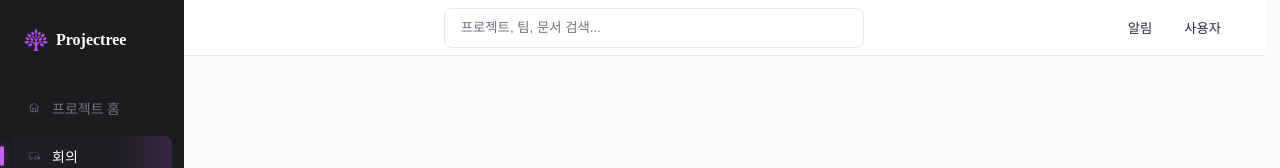
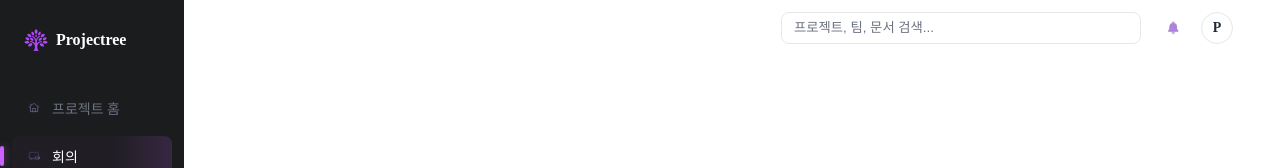
Before and after one commit to Tokwasp/Projectree, a React (Vite) app in the folder Frontend/: page /projects/1/meeting in a window 1280 px wide. Shown: the top 168 px of the page. Built offline with nearby package versions, Linux system fonts and the light colour scheme; no server answers.

Commit message:
S15P11D205-105: feat: 공통 헤더 디자인 및 스크롤 스타일 개선

```diff
--- a/Frontend/src/components/AppHeader/AppHeader.module.css
+++ b/Frontend/src/components/AppHeader/AppHeader.module.css
@@ -1,7 +1,7 @@
 .container {
   display: flex;
   align-items: center;
-  justify-content: space-between;
+  justify-content: flex-end;
   width: 100%;
   max-width: var(--container-width);
   height: 100%;
@@ -10,16 +10,14 @@
 }
 
 .searchArea {
-  display: flex;
-  flex: 1;
-  justify-content: center;
+  width: min(30vw, 360px);
 }
 
 .searchInput {
   width: 100%;
-  max-width: 420px;
-  height: var(--space-10);
-  padding: 0 var(--space-4);
+  max-width: 360px;
+  height: var(--space-8);
+  padding: 0 var(--space-3);
   color: var(--color-text);
   background: var(--color-white);
   border: 1px solid var(--color-border);
@@ -38,13 +36,17 @@
 .actions {
   display: flex;
   align-items: center;
-  gap: var(--space-2);
-  margin-left: var(--space-6);
+  gap: var(--space-3);
+  margin-left: var(--space-4);
 }
 
 .actionButton {
-  height: var(--space-10);
-  padding: 0 var(--space-3);
+  display: flex;
+  width: var(--space-8);
+  height: var(--space-8);
+  align-items: center;
+  justify-content: center;
+  padding: 0;
   color: var(--color-text);
   background: transparent;
   border: 0;
@@ -55,3 +57,39 @@
 .actionButton:hover {
   background: var(--color-surface);
 }
+
+.actionButton:focus-visible,
+.profileLink:focus-visible {
+  outline: 2px solid var(--color-primary);
+  outline-offset: 2px;
+}
+
+.notificationIcon {
+  width: var(--space-6);
+  height: var(--space-6);
+  object-fit: contain;
+}
+
+.profileLink {
+  display: flex;
+  width: var(--space-8);
+  height: var(--space-8);
+  align-items: center;
+  justify-content: center;
+  overflow: hidden;
+  border: 1px solid var(--color-border);
+  border-radius: var(--radius-full);
+  color: var(--color-text);
+  text-decoration: none;
+}
+
+.profileImage {
+  width: 100%;
+  height: 100%;
+  object-fit: cover;
+}
+
+.profileFallback {
+  font-size: var(--text-sm);
+  font-weight: var(--font-semibold);
+}
--- a/Frontend/src/components/AppHeader/AppHeader.tsx
+++ b/Frontend/src/components/AppHeader/AppHeader.tsx
@@ -1,6 +1,12 @@
+import { Link } from "react-router-dom";
+import NotificationIcon from "../../assets/icons/header/notification.png";
+import { useAuthStore } from "../../store/authStore";
 import style from "./AppHeader.module.css";
 
 export default function AppHeader() {
+  const name = useAuthStore((state) => state.name);
+  const imageUrl = useAuthStore((state) => state.imageUrl);
+
   return (
     <div className={style.container}>
       <div className={style.searchArea}>
@@ -18,12 +24,27 @@ export default function AppHeader() {
           type="button"
           aria-label="알림"
         >
-          알림
+          <img
+            className={style.notificationIcon}
+            src={NotificationIcon}
+            alt=""
+            aria-hidden="true"
+          />
         </button>
 
-        <button className={style.actionButton} type="button">
-          사용자
-        </button>
+        <Link
+          className={style.profileLink}
+          to="/mypage"
+          aria-label="마이페이지로 이동"
+        >
+          {imageUrl ? (
+            <img className={style.profileImage} src={imageUrl} alt="" />
+          ) : (
+            <span className={style.profileFallback} aria-hidden="true">
+              {name?.charAt(0) ?? "P"}
+            </span>
+          )}
+        </Link>
       </div>
     </div>
   );
--- a/Frontend/src/layout/AppLayout.module.css
+++ b/Frontend/src/layout/AppLayout.module.css
@@ -1,7 +1,7 @@
 .layout {
   display: flex;
   min-height: 100vh;
-  background: var(--color-surface);
+  background: var(--color-white);
 }
 
 .sidebar {
@@ -40,7 +40,12 @@
   z-index: 10;
   height: var(--app-header-height);
   background: var(--color-white);
-  border-bottom: 1px solid var(--color-border);
+  border-bottom: 1px solid transparent;
+  transition: border-color var(--transition-fast);
+}
+
+.headerScrolled {
+  border-bottom-color: var(--color-border);
 }
 
 .content {
--- a/Frontend/src/layout/AppLayout.tsx
+++ b/Frontend/src/layout/AppLayout.tsx
@@ -10,6 +10,7 @@ interface AppLayoutProps {
 
 export default function AppLayout({ sidebar }: AppLayoutProps) {
   const [isSidebarCollapsed, setIsSidebarCollapsed] = useState(false);
+  const [isScrolled, setIsScrolled] = useState(false);
   const canCollapseSidebar = sidebar === undefined;
 
   return (
@@ -27,8 +28,11 @@ export default function AppLayout({ sidebar }: AppLayoutProps) {
 
       <div
         className={`${style.mainArea} ${canCollapseSidebar && isSidebarCollapsed ? style.mainAreaExpanded : ""}`}
+        onScroll={(event) => setIsScrolled(event.currentTarget.scrollTop > 0)}
       >
-        <header className={style.header}>
+        <header
+          className={`${style.header} ${isScrolled ? style.headerScrolled : ""}`}
+        >
           <AppHeader />
         </header>
 
```
Also changed, not shown: Frontend/src/assets/icons/header/notification.png (added).
